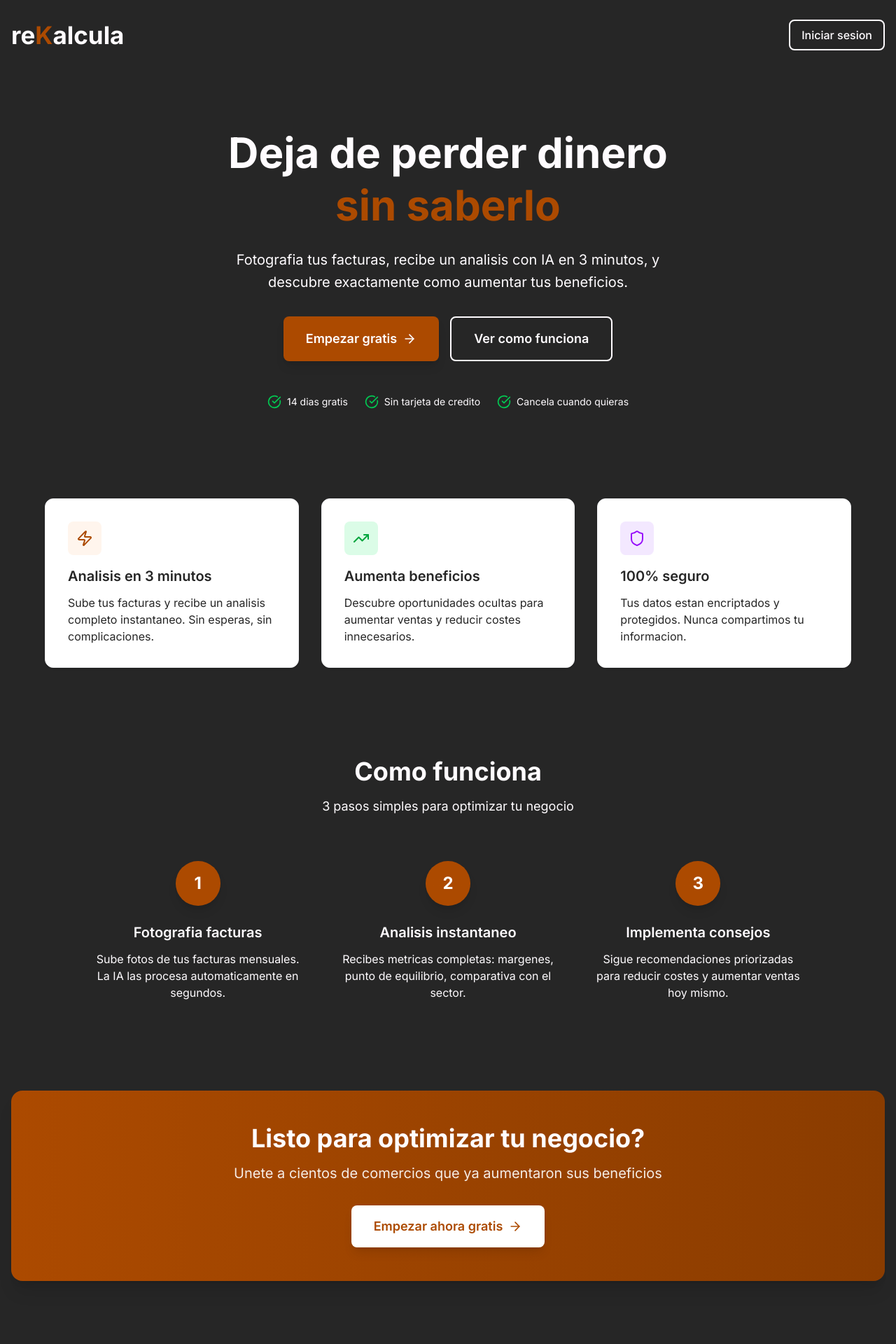
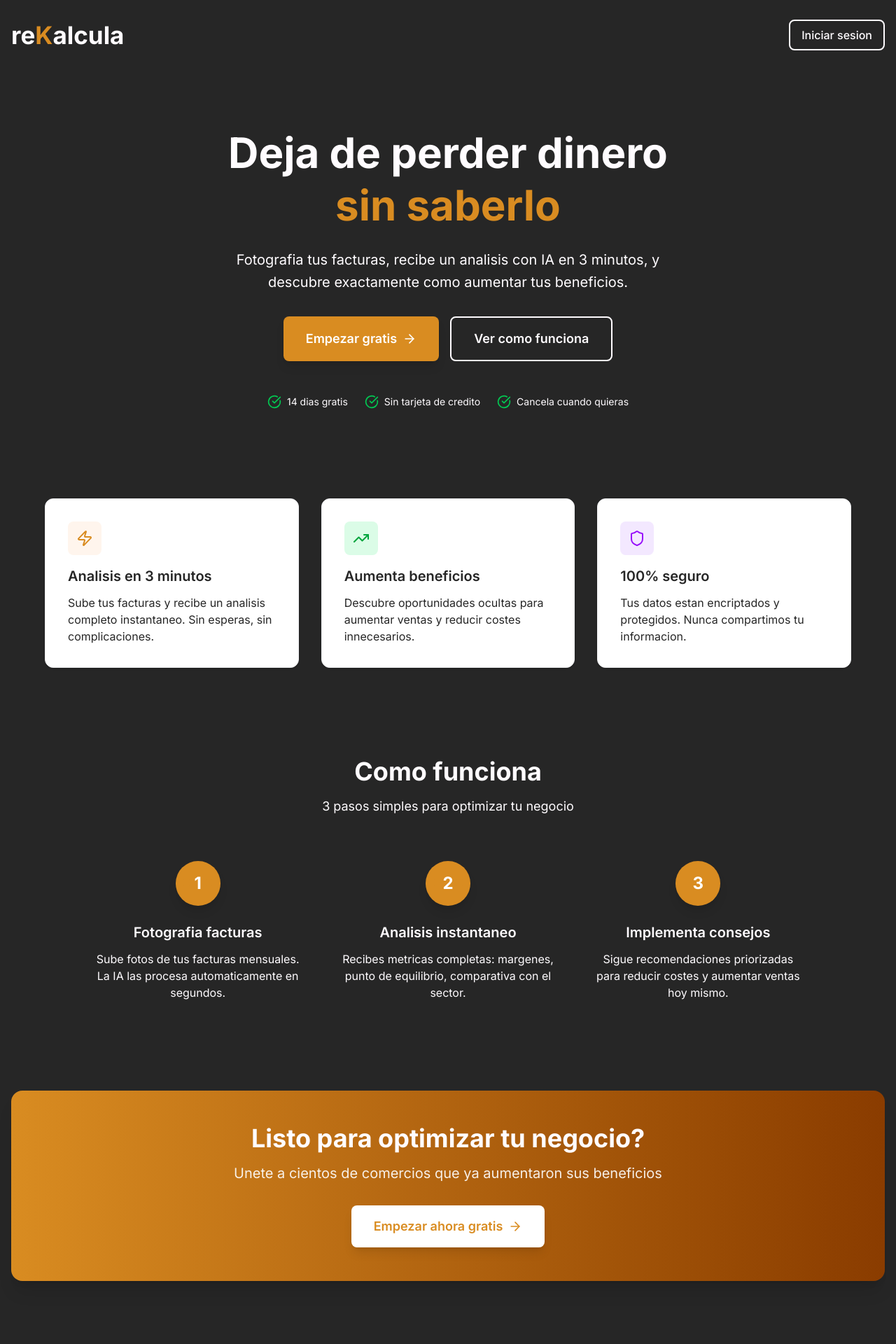
Before and after one commit to rekalcula/rekalcula, a Next.js app: page / in a window 1280 px wide. Shown: the top 1920 px of the page at 70% size. Built offline with nearby package versions, Linux system fonts and the light colour scheme.

Commit message:
Update: cambiar color #AC4A00 a #d98c21 en landing page

```diff
--- a/app/page.tsx
+++ b/app/page.tsx
@@ -8,7 +8,7 @@ export default function HomePage() {
       <header className="container mx-auto px-4 py-4 sm:py-6">
         <nav className="flex flex-wrap justify-between items-center gap-2">
           <div className="text-[35px] font-bold text-[#FFFCFF]">
-            re<span className="text-[#AC4A00]">K</span>alcula
+            re<span className="text-[#d98c21]">K</span>alcula
           </div>
           <div className="flex items-center gap-2 sm:gap-4">
             <Link
@@ -29,7 +29,7 @@ export default function HomePage() {
           <h1 className="text-3xl sm:text-5xl md:text-6xl font-bold text-[#FFFCFF] mb-4 sm:mb-6 leading-tight">
             Deja de perder dinero
             <br />
-            <span className="text-[#AC4A00]">sin saberlo</span>
+            <span className="text-[#d98c21]">sin saberlo</span>
           </h1>
 
           <p className="text-base sm:text-xl text-[#FFFCFF] mb-6 sm:mb-8 max-w-2xl mx-auto leading-relaxed px-2">
@@ -40,7 +40,7 @@ export default function HomePage() {
           <div className="flex flex-col sm:flex-row gap-3 sm:gap-4 justify-center mb-8 sm:mb-12 px-4 sm:px-0">
             <Link
               href="/sign-up"
-              className="bg-[#AC4A00] text-white px-6 py-3 sm:px-8 sm:py-4 rounded-lg hover:bg-[#8A3C00] transition flex items-center justify-center gap-2 text-base sm:text-lg font-semibold shadow-lg hover:shadow-xl"
+              className="bg-[#d98c21] text-white px-6 py-3 sm:px-8 sm:py-4 rounded-lg hover:bg-[#8A3C00] transition flex items-center justify-center gap-2 text-base sm:text-lg font-semibold shadow-lg hover:shadow-xl"
             >
               Empezar gratis
               <ArrowRight className="w-4 h-4 sm:w-5 sm:h-5" />
@@ -75,7 +75,7 @@ export default function HomePage() {
           <div className="grid grid-cols-1 md:grid-cols-3 gap-6 sm:gap-8">
             <div className="bg-white p-6 sm:p-8 rounded-xl shadow-sm border border-gray-100">
               <div className="bg-[#FFF5ED] w-10 h-10 sm:w-12 sm:h-12 rounded-lg flex items-center justify-center mb-4">
-                <Zap className="w-5 h-5 sm:w-6 sm:h-6 text-[#AC4A00]" />
+                <Zap className="w-5 h-5 sm:w-6 sm:h-6 text-[#d98c21]" />
               </div>
               <h3 className="text-lg sm:text-xl font-semibold text-[#262626] mb-2 sm:mb-3">Analisis en 3 minutos</h3>
               <p className="text-sm sm:text-base text-[#262626]">
@@ -116,7 +116,7 @@ export default function HomePage() {
 
           <div className="grid grid-cols-1 md:grid-cols-3 gap-8 sm:gap-12 max-w-5xl mx-auto">
             <div className="text-center">
-              <div className="bg-gradient-to-br from-[#AC4A00] to-[#AC4A00] w-12 h-12 sm:w-16 sm:h-16 rounded-full flex items-center justify-center mx-auto mb-4 sm:mb-6 shadow-lg">
+              <div className="bg-gradient-to-br from-[#d98c21] to-[#d98c21] w-12 h-12 sm:w-16 sm:h-16 rounded-full flex items-center justify-center mx-auto mb-4 sm:mb-6 shadow-lg">
                 <span className="text-xl sm:text-2xl font-bold text-white">1</span>
               </div>
               <h3 className="text-lg sm:text-xl font-semibold text-[#FFFCFF] mb-2 sm:mb-3">Fotografia facturas</h3>
@@ -126,7 +126,7 @@ export default function HomePage() {
             </div>
 
             <div className="text-center">
-              <div className="bg-gradient-to-br from-[#AC4A00] to-[#AC4A00] w-12 h-12 sm:w-16 sm:h-16 rounded-full flex items-center justify-center mx-auto mb-4 sm:mb-6 shadow-lg">
+              <div className="bg-gradient-to-br from-[#d98c21] to-[#d98c21] w-12 h-12 sm:w-16 sm:h-16 rounded-full flex items-center justify-center mx-auto mb-4 sm:mb-6 shadow-lg">
                 <span className="text-xl sm:text-2xl font-bold text-white">2</span>
               </div>
               <h3 className="text-lg sm:text-xl font-semibold text-[#FFFCFF] mb-2 sm:mb-3">Analisis instantaneo</h3>
@@ -136,7 +136,7 @@ export default function HomePage() {
             </div>
 
             <div className="text-center">
-              <div className="bg-gradient-to-br from-[#AC4A00] to-[#AC4A00] w-12 h-12 sm:w-16 sm:h-16 rounded-full flex items-center justify-center mx-auto mb-4 sm:mb-6 shadow-lg">
+              <div className="bg-gradient-to-br from-[#d98c21] to-[#d98c21] w-12 h-12 sm:w-16 sm:h-16 rounded-full flex items-center justify-center mx-auto mb-4 sm:mb-6 shadow-lg">
                 <span className="text-xl sm:text-2xl font-bold text-white">3</span>
               </div>
               <h3 className="text-lg sm:text-xl font-semibold text-[#FFFCFF] mb-2 sm:mb-3">Implementa consejos</h3>
@@ -148,7 +148,7 @@ export default function HomePage() {
         </div>
 
         {/* CTA Final */}
-        <div className="mt-16 sm:mt-32 bg-gradient-to-r from-[#AC4A00] to-[#8A3C00] rounded-2xl p-8 sm:p-12 text-center text-white shadow-xl mx-2 sm:mx-0">
+        <div className="mt-16 sm:mt-32 bg-gradient-to-r from-[#d98c21] to-[#8A3C00] rounded-2xl p-8 sm:p-12 text-center text-white shadow-xl mx-2 sm:mx-0">
           <h2 className="text-2xl sm:text-3xl md:text-4xl font-bold text-[#FFFCFF] mb-3 sm:mb-4">
             Listo para optimizar tu negocio?
           </h2>
@@ -157,7 +157,7 @@ export default function HomePage() {
           </p>
           <Link
             href="/sign-up"
-            className="inline-flex items-center gap-2 bg-white text-[#AC4A00] px-6 py-3 sm:px-8 sm:py-4 rounded-lg hover:bg-gray-100 transition text-base sm:text-lg font-semibold shadow-lg"
+            className="inline-flex items-center gap-2 bg-white text-[#d98c21] px-6 py-3 sm:px-8 sm:py-4 rounded-lg hover:bg-gray-100 transition text-base sm:text-lg font-semibold shadow-lg"
           >
             Empezar ahora gratis
             <ArrowRight className="w-4 h-4 sm:w-5 sm:h-5" />
```
